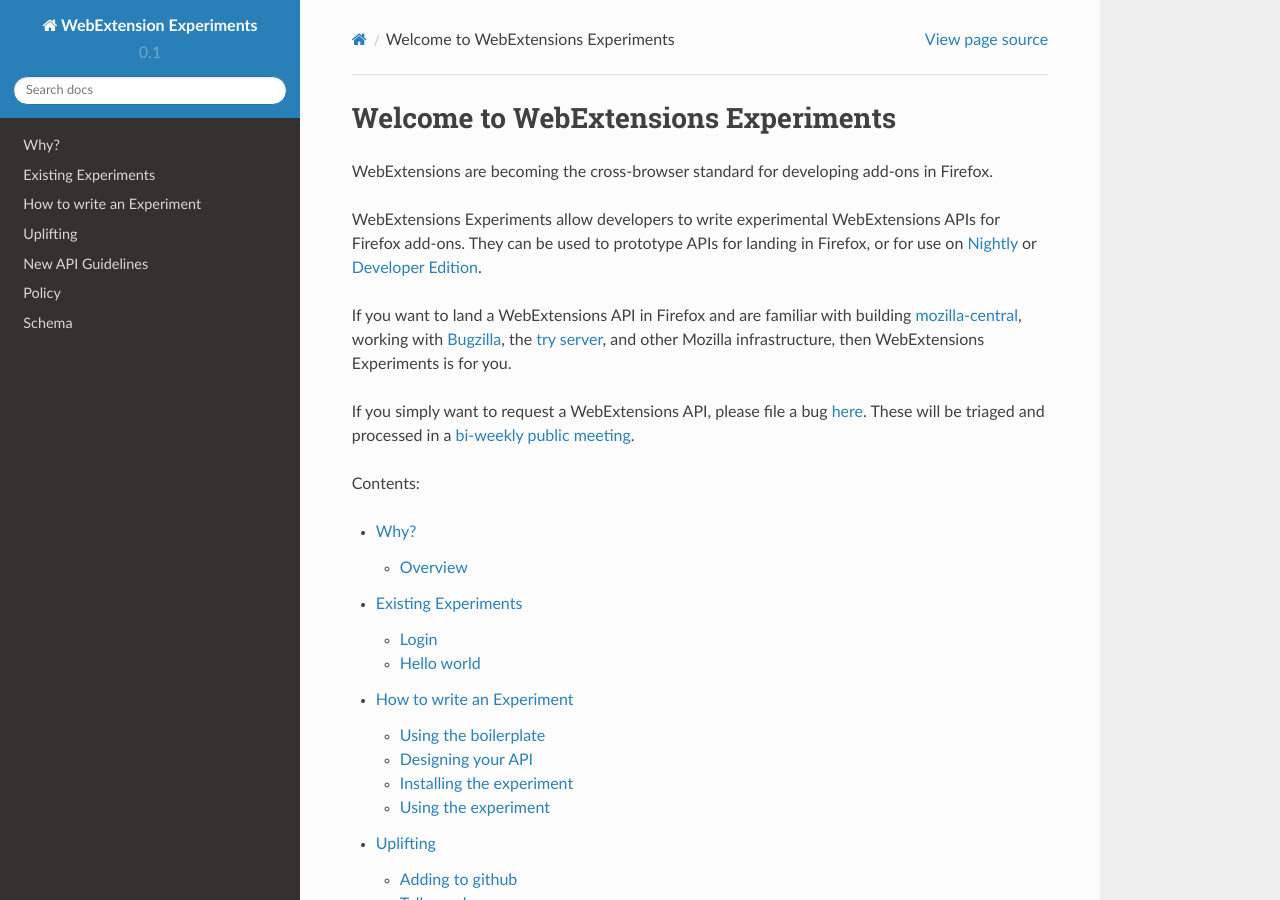
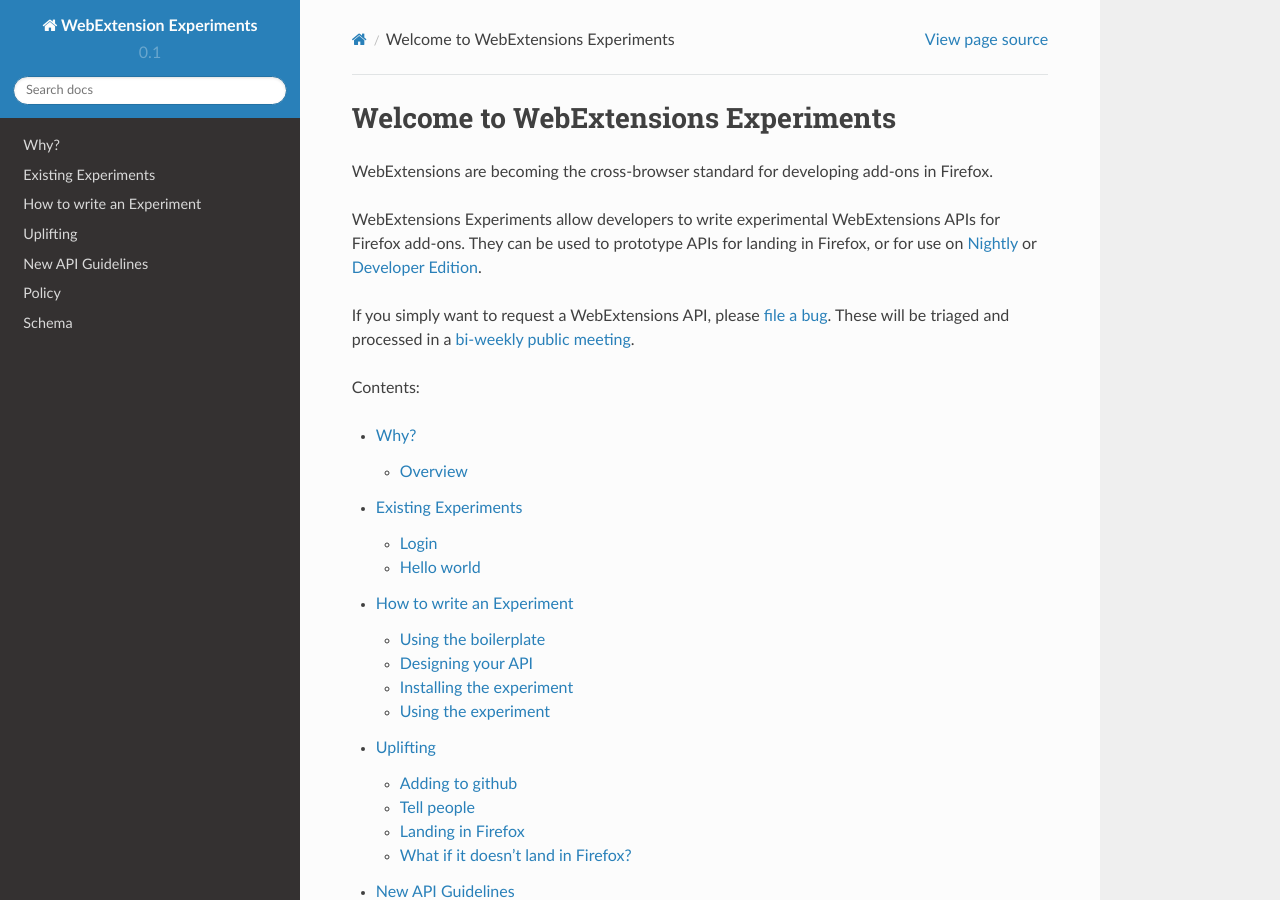
Before and after one commit to web-ext-experiments/about, a Sphinx documentation site: the page built from source/index.rst, in a window 1280 px wide and 900 px high. Built offline with Sphinx 7.4.7 and the Read the Docs theme 2.0.0, drawn with Linux system fonts in a browser that asks for light colours; comment, search, counter and statistics services are not loaded.

Commit message:
if you are familiar with doing all that stuff, you might not want experiments

```diff
--- a/source/how.rst
+++ b/source/how.rst
@@ -36,7 +36,7 @@
 You are free to do whatever you'd like to do in an experiment, but if you eventual goal is to uplift it into Firefox then you should probably read the :ref:`uplifting` and :ref:`new` documentation.
 
 Installing the experiment
-----------------------
+-------------------------
 
 Your experiment can be installed like any other add-on, for example:
 
--- a/source/index.rst
+++ b/source/index.rst
@@ -1,13 +1,11 @@
 Welcome to WebExtensions Experiments
-===================================
+====================================
 
 WebExtensions are becoming the cross-browser standard for developing add-ons in Firefox.
 
 WebExtensions Experiments allow developers to write experimental WebExtensions APIs for Firefox add-ons. They can be used to prototype APIs for landing in Firefox, or for use on `Nightly <https://nightly.mozilla.org/>`_ or `Developer Edition <https://developer.mozilla.org/en-US/Firefox/Developer_Edition>`_.
 
-If you want to land a WebExtensions API in Firefox and are familiar with building `mozilla-central <https://developer.mozilla.org/en-US/docs/Mozilla/Developer_guide/Introduction>`_, working with `Bugzilla <https://bugzilla.mozilla.org/>`_, the `try server <https://treeherder.mozilla.org/#/jobs?repo=try>`_, and other Mozilla infrastructure, then WebExtensions Experiments is for you.
-
-If you simply want to request a WebExtensions API, please file a bug `here <https://bugzilla.mozilla.org/enter_bug.cgi?product=Toolkit&component=WebExtensions>`_. These will be triaged and processed in a `bi-weekly public meeting <https://wiki.mozilla.org/Add-ons/Contribute/Triage>`_.
+If you simply want to request a WebExtensions API, please `file a bug <https://bugzilla.mozilla.org/enter_bug.cgi?product=Toolkit&component=WebExtensions:%20Untriaged>`_. These will be triaged and processed in a `bi-weekly public meeting <https://wiki.mozilla.org/Add-ons/Contribute/Triage>`_.
 
 Contents:
 
--- a/source/why.rst
+++ b/source/why.rst
@@ -3,9 +3,9 @@
 
 WebExtensions Experiments provide a way for developers to tinker with new APIs for WebExtensions. They work by allowing WebExtensions APIs to be written in an another extension. They can be used to prototype APIs for landing in Firefox, or for use on `Nightly <https://nightly.mozilla.org/>`_ or `Developer Edition <https://developer.mozilla.org/en-US/Firefox/Developer_Edition>`_.
 
-If you want to land a WebExtensions API in Firefox and are familiar with building `mozilla-central <https://developer.mozilla.org/en-US/docs/Mozilla/Developer_guide/Introduction>`_, working with `Bugzilla <https://bugzilla.mozilla.org/>`_, the `try server <https://treeherder.mozilla.org/#/jobs?repo=try>`_, and other Mozilla infrastructure, then WebExtensions Experiments is for you.
+.. note:: If you simply want to request a WebExtensions API, please `file a bug  <https://bugzilla.mozilla.org/enter_bug.cgi?product=Toolkit&component=WebExtensions:%20Untriaged>`_. These will be triaged and processed in a `bi-weekly public meeting <https://wiki.mozilla.org/Add-ons/Contribute/Triage>`_.
 
-.. note:: If you simply want to request a WebExtensions API, please file a bug `here <https://bugzilla.mozilla.org/enter_bug.cgi?product=Toolkit&component=WebExtensions>`_. These will be triaged and processed in a `bi-weekly public meeting <https://wiki.mozilla.org/Add-ons/Contribute/Triage>`_.
+.. note:: If you'd like to land a WebExtensions API straight into Firefox, are familiar with building `mozilla-central <https://developer.mozilla.org/en-US/docs/Mozilla/Developer_guide/Introduction>`_, working with `Bugzilla <https://bugzilla.mozilla.org/>`_, the `try server <https://treeherder.mozilla.org/#/jobs?repo=try>`_, then please `file a bug <https://bugzilla.mozilla.org/enter_bug.cgi?product=Toolkit&component=WebExtensions:%20Untriaged>`_ and follow the usual Firefox development process.
 
 Overview
 --------
```
